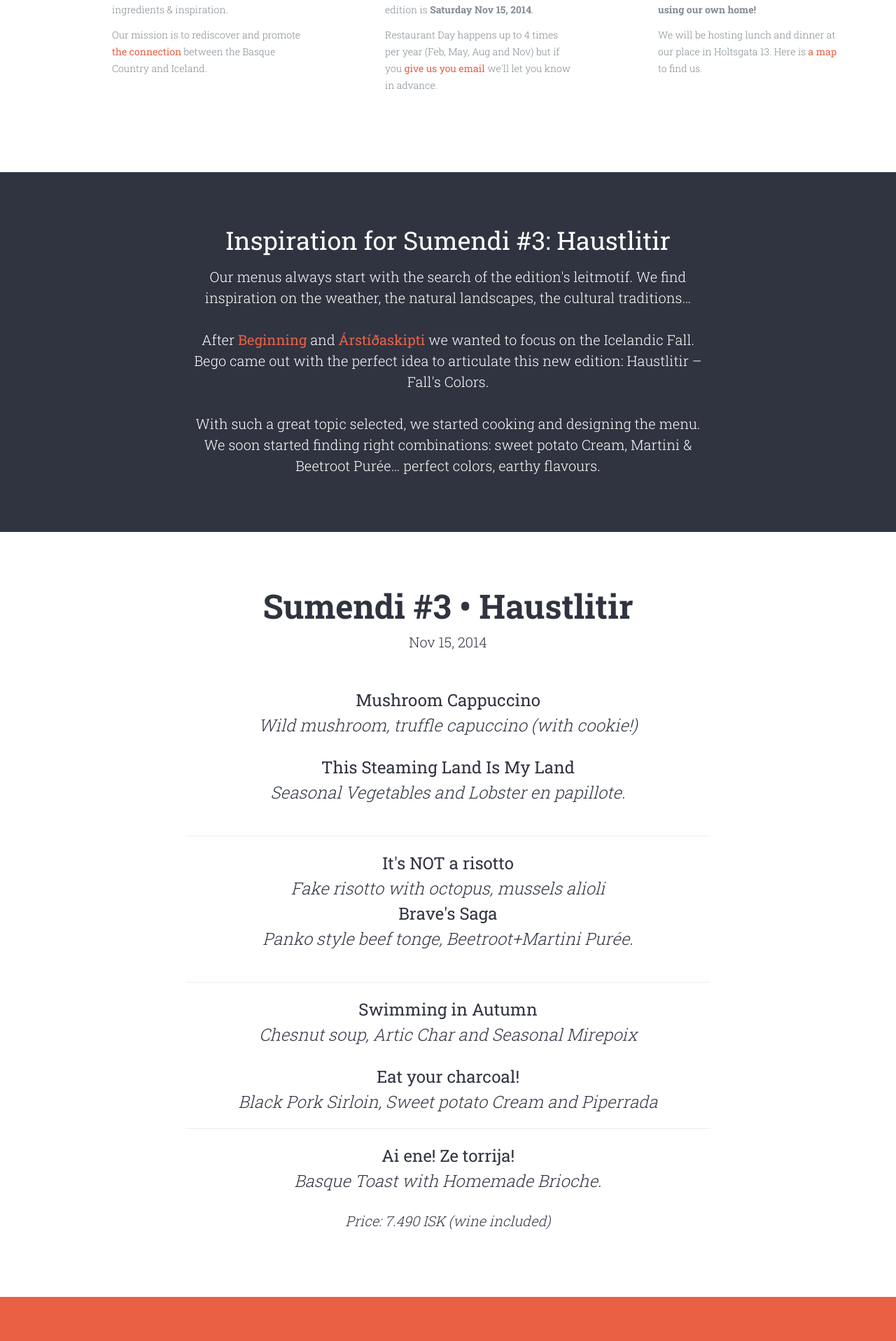
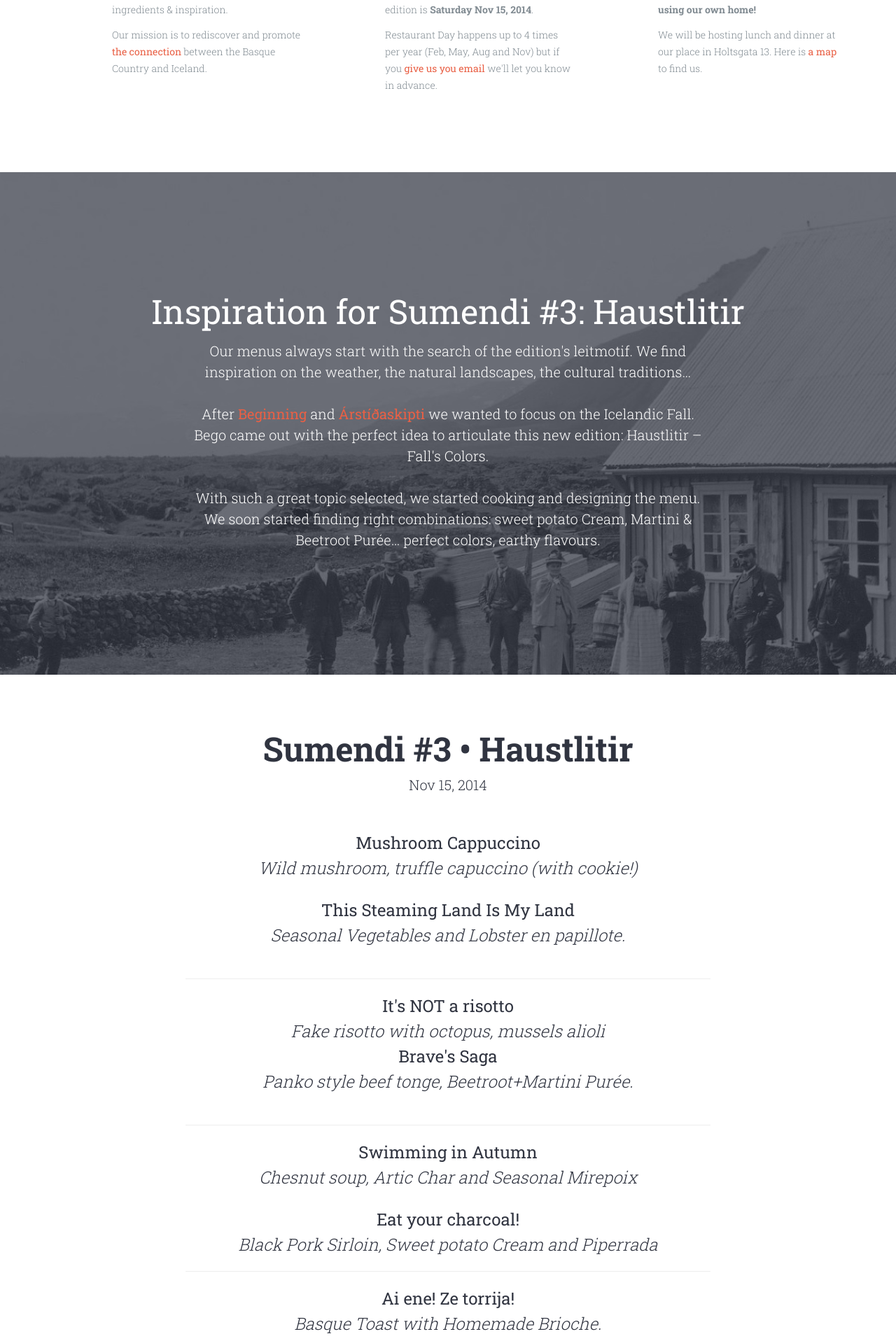
Before and after one commit to Sumendi/sumendi.github.io, a Jekyll site: the page built from preview.html, in a window 1280 px wide. Shown: the part 1018-2934 px from the top of the page at 70% size. Built offline with Jekyll 4.4.1, drawn with Linux system fonts in a browser that asks for light colours; nearby versions of some CDN libraries.

Commit message:
Updated preview

```diff
--- a/_includes/editions/3/home/inspiration.html
+++ b/_includes/editions/3/home/inspiration.html
@@ -1,8 +1,11 @@
-<section class="main-content default-padding shadow-off" style="background-color: #303440;">
-  <div class="container" style="background-color: #303440;">
-    <div class="row" style="background-color: #303440;">
+<section id="image-static">
+  <div class="fullimage-container titlize" style="background: url('/img/editions/3/snaefell.jpg') center top no-repeat; background-attachment: fixed; -webkit-background-size: cover; -moz-background-size: cover; -o-background-size: cover; background-size: cover;">
+  <span class="overlay-bg" style="background-color: #303440;"></span>
+
+    <div class="container pagize">
+          <div class="row">
       <div class="col-md-12 textaligncenter">
-        <h2 style="color: #ffffff;">Inspiration for Sumendi #3: Haustlitir</h2>
+        <h2 style="color: #ffffff; font-size: 48px;">Inspiration for Sumendi #3: Haustlitir</h2>
       </div>
     </div>
     <div class="row">
@@ -22,5 +25,6 @@
         </div>
       </div>
     </div>
+    </div>
   </div>
 </section>
```
Also changed, not shown: img/editions/3/snaefell.jpg (added).
